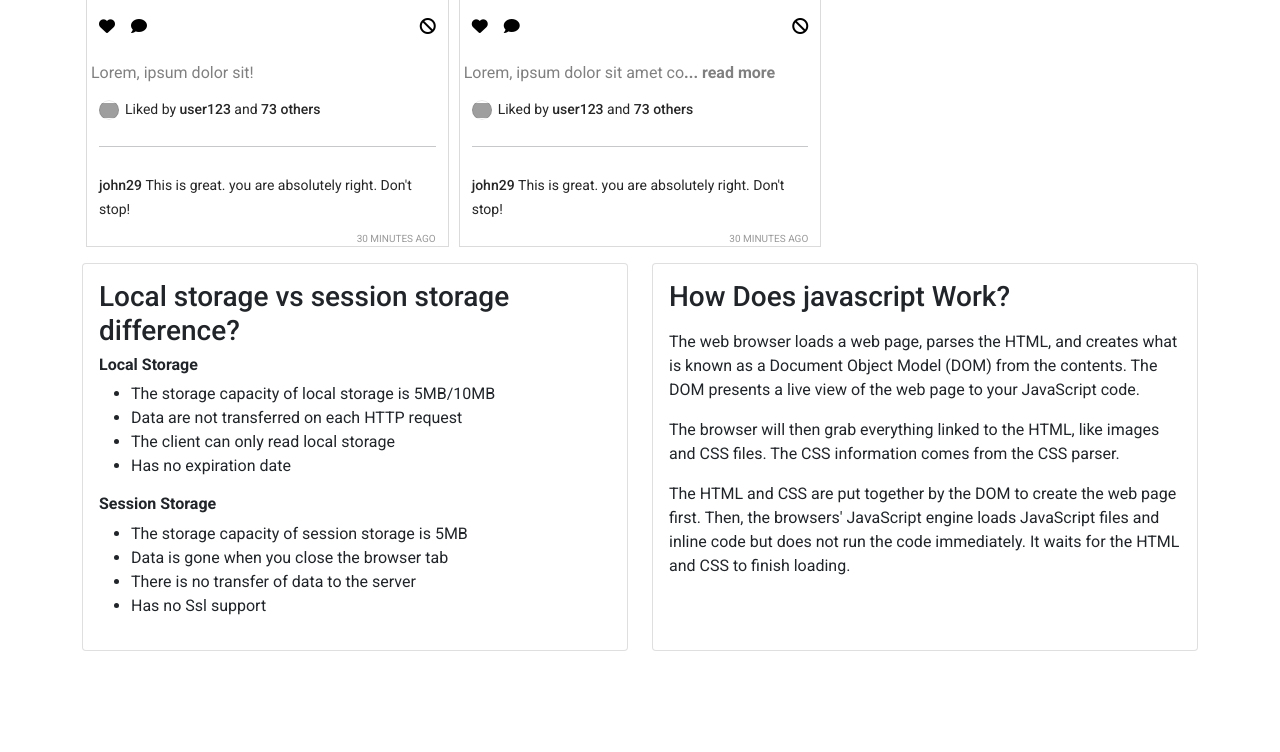
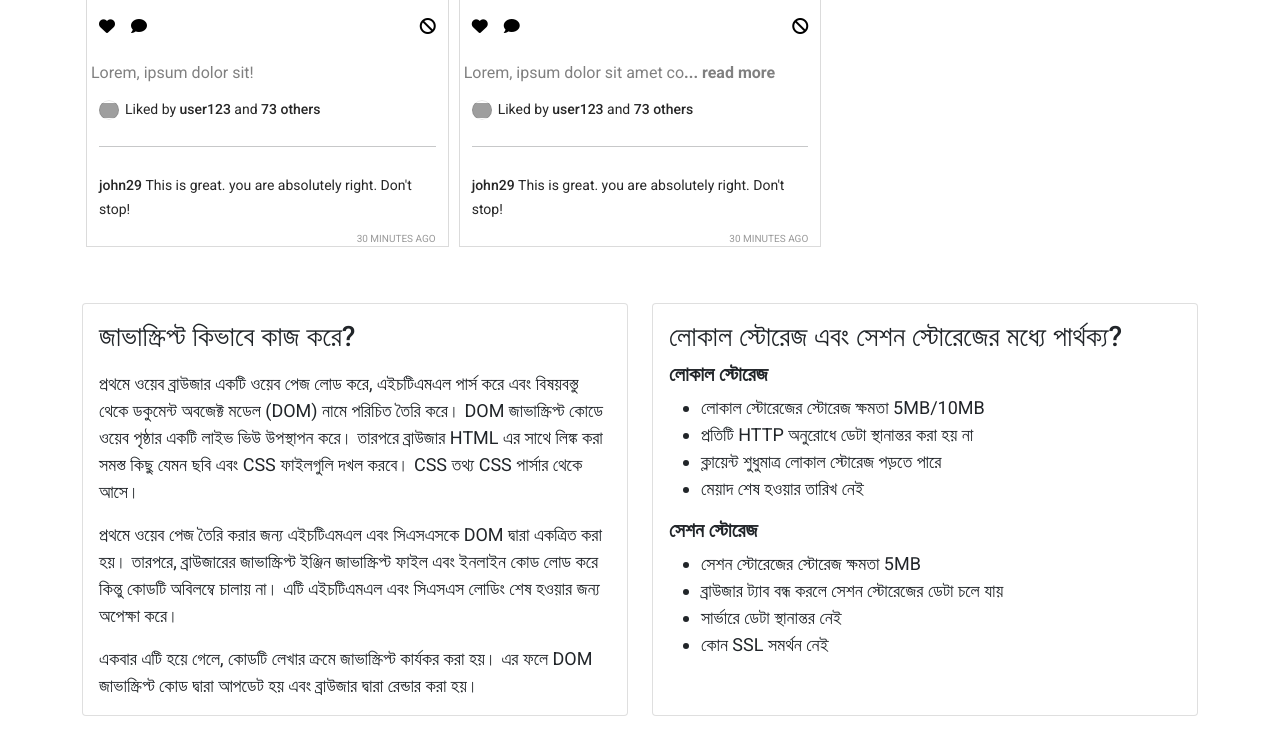
Before and after one commit to abubakarsiddique10/My-insta-sohor, a plain HTML site: page index.html in a window 1280 px wide. Shown: the part 1285-2037 px from the top of the page. Drawn offline with nearby package versions, Linux system fonts and the light colour scheme; grey boxes are pictures that could not be loaded.

Commit message:
assingment seveen complete

```diff
--- a/index.html
+++ b/index.html
@@ -57,54 +57,54 @@
             <h1>Reported posts</h1>
         </div>
     </main>
-    <section id="question">
+    <section id="boous-section" style="margin-top: 40px;">
         <div class="container">
-            <div class="row row-cols-1 row-cols-lg-2 g-4">
+            <div class="row row-cols-1 row-cols-lg-2 g-4" style="font-size: 18px;">
                 <div class="col">
-                    <div class="card h-100">
+                    <div class="card  h-100">
                         <div class="card-body">
-                            <h5 class="card-title fs-3">Local storage vs session storage difference?</h5>
+                            <h5 class="card-title mb-3 fs-3">জাভাস্ক্রিপ্ট কিভাবে কাজ করে?</h5>
                             <div>
-                                <h6 class="fw-bold">Local Storage</h6>
-                                <ul>
-                                    <li>The storage capacity of local storage is 5MB/10MB</li>
-                                    <li>Data are not transferred on each HTTP request</li>
-                                    <li>The client can only read local storage</li>
-                                    <li>Has no expiration date</li>
-                                </ul>
-                            </div>
-                            <div>
-                                <h6 class="fw-bold">Session Storage</h6>
-                                <ul>
-                                    <li>The storage capacity of session storage is 5MB</li>
-                                    <li>Data is gone when you close the browser tab</li>
-                                    <li>There is no transfer of data to the server</li>
-                                    <li>Has no Ssl support</li>
-                                </ul>
+                                <p class="card-text">প্রথমে ওয়েব ব্রাউজার একটি ওয়েব পেজ লোড করে, এইচটিএমএল পার্স করে
+                                    এবং
+                                    বিষয়বস্তু থেকে ডকুমেন্ট অবজেক্ট মডেল (DOM) নামে পরিচিত তৈরি করে। DOM
+                                    জাভাস্ক্রিপ্ট কোডে ওয়েব পৃষ্ঠার একটি লাইভ ভিউ উপস্থাপন করে। তারপরে ব্রাউজার HTML
+                                    এর সাথে লিঙ্ক করা সমস্ত কিছু যেমন ছবি এবং CSS ফাইলগুলি দখল করবে। CSS তথ্য CSS
+                                    পার্সার থেকে আসে। </p>
+                                <p class="card-text">
+                                    প্রথমে ওয়েব পেজ তৈরি করার জন্য এইচটিএমএল এবং সিএসএসকে DOM দ্বারা একত্রিত করা হয়।
+                                    তারপরে, ব্রাউজারের জাভাস্ক্রিপ্ট ইঞ্জিন জাভাস্ক্রিপ্ট ফাইল এবং ইনলাইন কোড লোড করে
+                                    কিন্তু কোডটি অবিলম্বে চালায় না। এটি এইচটিএমএল এবং সিএসএস লোডিং শেষ হওয়ার জন্য
+                                    অপেক্ষা করে।
+                                </p>
+                                <p class="card-text">একবার এটি হয়ে গেলে, কোডটি লেখার ক্রমে জাভাস্ক্রিপ্ট কার্যকর করা
+                                    হয়। এর ফলে DOM জাভাস্ক্রিপ্ট কোড দ্বারা আপডেট হয় এবং ব্রাউজার দ্বারা রেন্ডার করা
+                                    হয়।</p>
                             </div>
                         </div>
                     </div>
                 </div>
                 <div class="col">
-                    <div class="card  h-100">
+                    <div class="card h-100">
                         <div class="card-body">
-                            <h5 class="card-title mb-3 fs-3">How Does javascript Work?</h5>
+                            <h5 class="card-title fs-3">লোকাল স্টোরেজ এবং সেশন স্টোরেজের মধ্যে পার্থক্য?</h5>
                             <div>
-                                <p class="card-text">The web browser loads a web page, parses the HTML, and creates what
-                                    is
-                                    known as a Document Object Model (DOM) from the contents. The DOM presents a live
-                                    view
-                                    of the web page to your JavaScript code.</p>
-                                <p class="card-text">
-                                    The browser will then grab everything linked to the HTML, like images and CSS files.
-                                    The
-                                    CSS information comes from the CSS parser.</p>
-                                <p class="card-text">
-                                    The HTML and CSS are put together by the DOM to create the web page first. Then, the
-                                    browsers' JavaScript engine loads JavaScript files and inline code but does not run
-                                    the
-                                    code immediately. It waits for the HTML and CSS to finish loading.
-                                </p>
+                                <h5 class="fw-bold">লোকাল স্টোরেজ</h5>
+                                <ul>
+                                    <li>লোকাল স্টোরেজের স্টোরেজ ক্ষমতা 5MB/10MB</li>
+                                    <li>প্রতিটি HTTP অনুরোধে ডেটা স্থানান্তর করা হয় না</li>
+                                    <li>ক্লায়েন্ট শুধুমাত্র লোকাল স্টোরেজ পড়তে পারে</li>
+                                    <li>মেয়াদ শেষ হওয়ার তারিখ নেই</li>
+                                </ul>
+                            </div>
+                            <div>
+                                <h5 class="fw-bold">সেশন স্টোরেজ</h5>
+                                <ul>
+                                    <li>সেশন স্টোরেজের স্টোরেজ ক্ষমতা 5MB</li>
+                                    <li>ব্রাউজার ট্যাব বন্ধ করলে সেশন স্টোরেজের ডেটা চলে যায়</li>
+                                    <li>সার্ভারে ডেটা স্থানান্তর নেই</li>
+                                    <li>কোন SSL সমর্থন নেই</li>
+                                </ul>
                             </div>
                         </div>
                     </div>
--- a/js/app.js
+++ b/js/app.js
@@ -33,16 +33,19 @@ const switchTab = (id) => {
     document.getElementById("posts").style.display = "grid";
     document.getElementById("liked").style.display = "none";
     document.getElementById("reported").style.display = "none";
+    document.getElementById("boous-section").style.display = 'block';
   } else if (id === "liked") {
     document.getElementById("liked").style.display = "block";
     document.getElementById("posts").style.display = "none";
     document.getElementById("reported").style.display = "none";
+    document.getElementById("boous-section").style.display = 'none';
 
     displayLikedPosts();
   } else {
     document.getElementById("reported").style.display = "block";
     document.getElementById("posts").style.display = "none";
     document.getElementById("liked").style.display = "none";
+    document.getElementById("boous-section").style.display = 'none';
 
     displayReportedPosts();
   }
```
